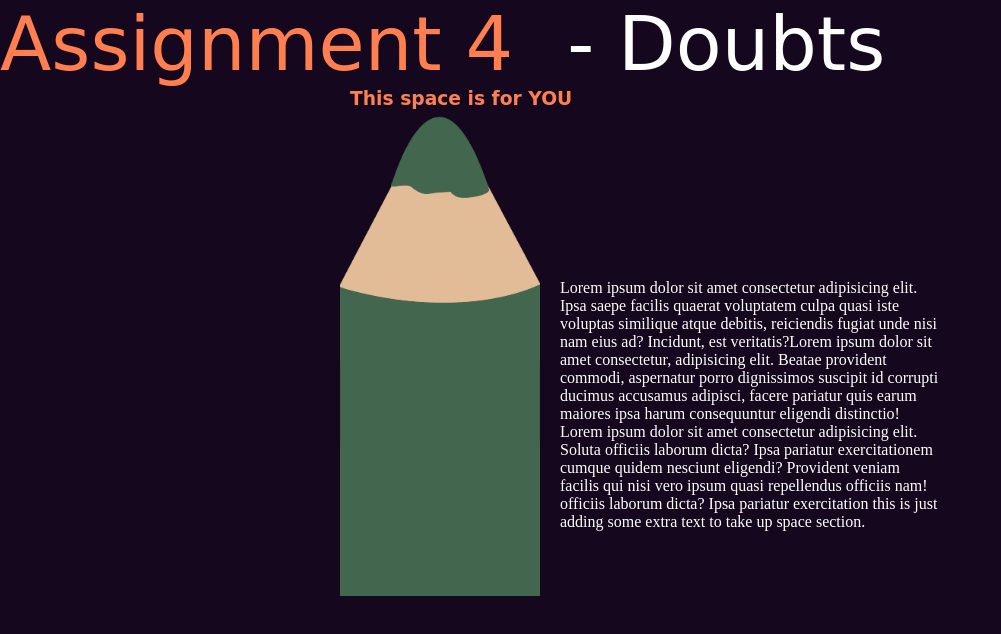
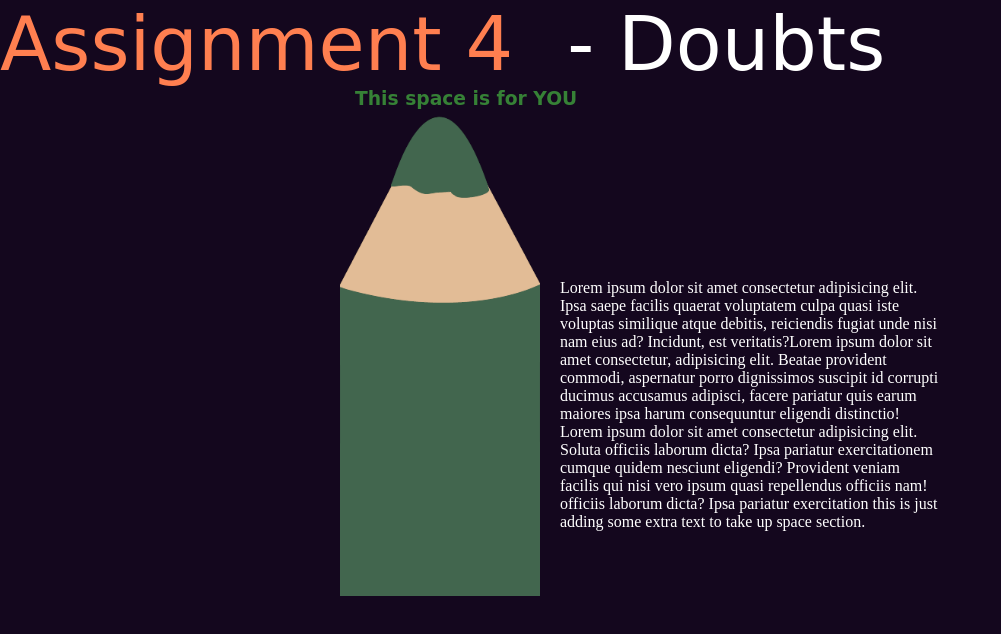
Before and after one commit to sharojb/assignment4, a plain HTML site: page about.html in a window 1280 px wide. Shown: the whole page, without its empty margins (0-1001 px from the left). Drawn offline with Linux system fonts and the light colour scheme; a web font is replaced by a local one.

Commit message:
final css changes

```diff
--- a/css/styles.css
+++ b/css/styles.css
@@ -85,8 +85,8 @@ a:hover {
 
 h3{
     font-family: 'Over the Rainbow', cursive;
-    color: coral;
-    padding: 0 0 0 10px;
+    color: #368136;
+    padding: 0 0 0 15px;
 }
 
 .text{
```
